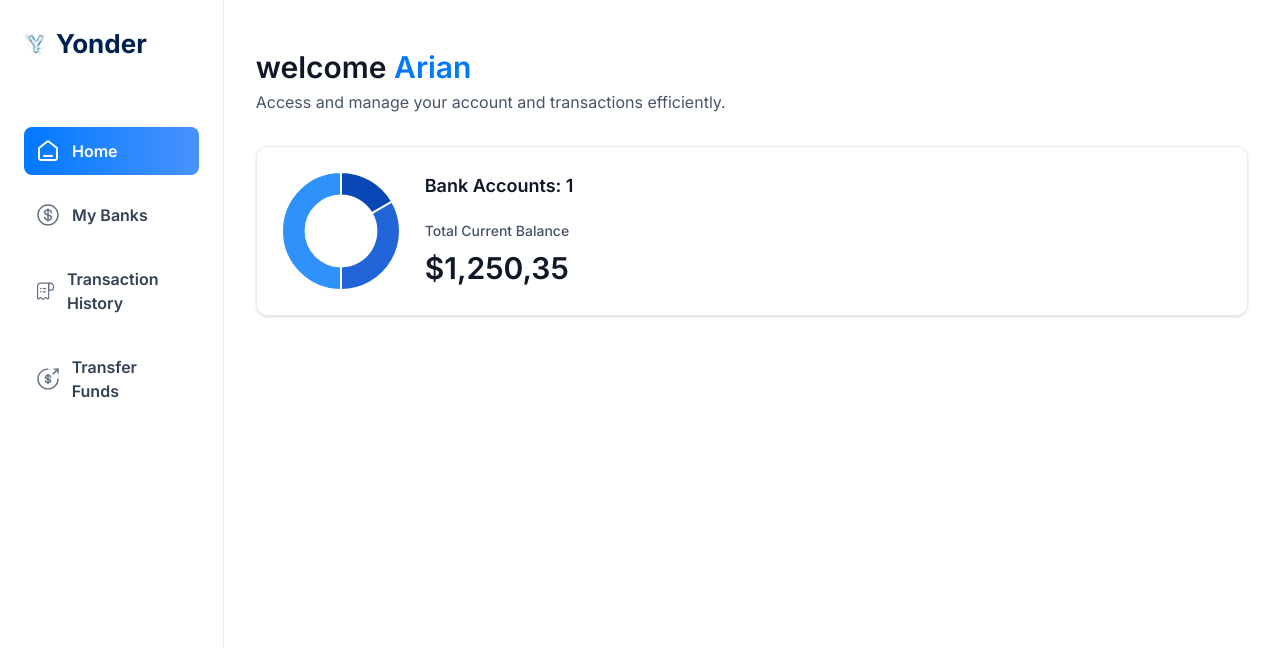
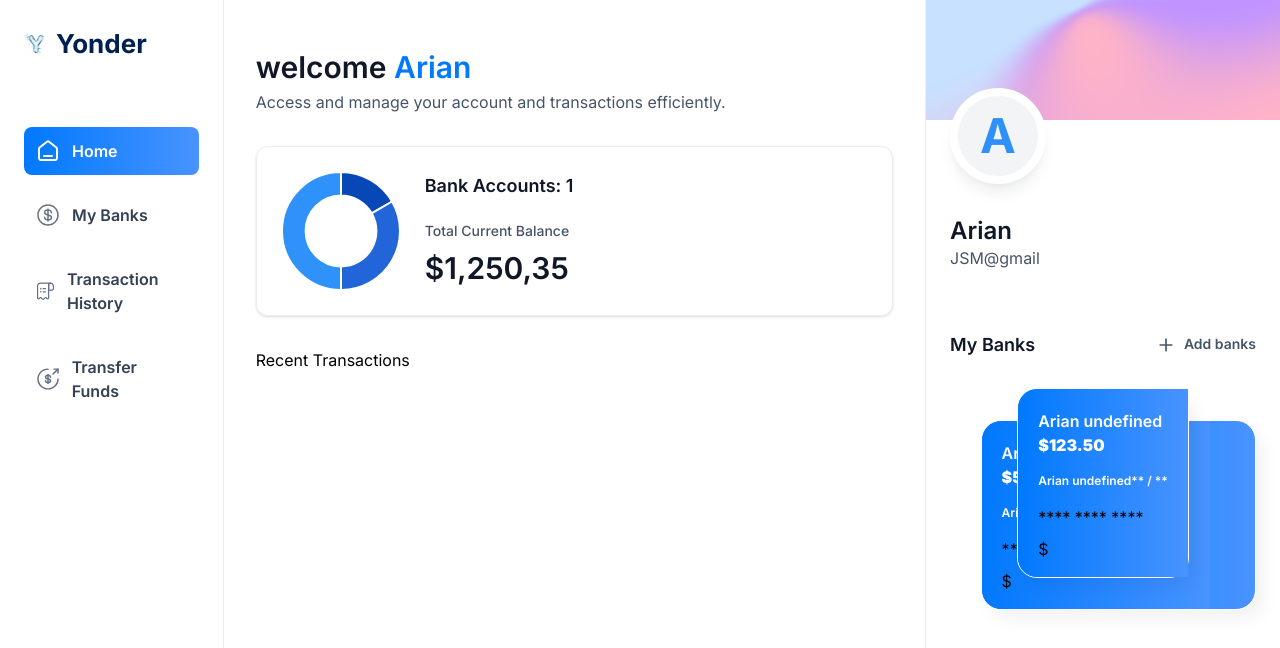
Before and after one commit to Orsini13/Merny-Fintech, a Next.js app: page / in a window 1280 px wide. Shown: the top 648 px of the page. Built offline with nearby package versions, Linux system fonts and the light colour scheme.

Commit message:
implmnt rightsidebar to credcard lvl

```diff
--- a/app/(root)/page.tsx
+++ b/app/(root)/page.tsx
@@ -1,8 +1,9 @@
 import HeaderBox from "@/components/HeaderBox"
+import RightSidebar from "@/components/RightSidebar";
 import TotalBalanceBox from "@/components/TotalBalanceBox";
 
 const Home = () => {
-  const loggedIn = {firstName: 'Arian'};
+  const loggedIn = {firstName: 'Arian', lastname: 'JSM', email: 'JSM@gmail'};
 
   return (
     <section className='home'>
@@ -21,7 +22,15 @@
             totalCurrentBalance={1250.35}
             />
         </header>
+        Recent Transactions
+
       </div>
+
+      <RightSidebar
+          user={loggedIn}
+          transactions={[]}
+          banks={[{currentBalance: 123.50},{currentBalance: 500.50}]}
+        />
     </section>
   )
 }
--- /dev/null
+++ b/components/BankCard.tsx
@@ -0,0 +1,41 @@
+import { formatAmount } from '@/lib/utils'
+import Link from 'next/link'
+import { format } from 'path'
+import React from 'react'
+
+const BankCard = ({ account, userName, showBalance = true }: CreditCardProps) => {
+    return (
+        <div className='flex flex-col'>
+            <Link href="/" className='bank-card'>
+                <div className='bank-card_content'>
+                    <div>
+                        <h1 className='text-16 font-semibold text-white'>
+                            {account.name || userName}
+                        </h1>
+                        <p className='font-ibm-plex-serif font-black text-white'>
+                            {formatAmount(account.currentBalance)}
+                        </p>
+                    </div>
+
+                    <article className='flex flex-col gap-2'>
+                        <div className='flex justify-between'>
+                            <h1 className='text-12 font-semibold text-white'>
+                                {userName}
+                            </h1>
+                            <h2 className='text-12 font-semibold text-white'>
+                                ** / **
+                            </h2>
+                        </div>
+                        <p className='text-14 font-semibold tracking-[1.1px] text-white'></p>
+                        **** **** **** <span className='text-16'>${account.mask}</span>
+                    </article>
+                </div>
+
+
+            </Link>
+
+        </div>
+    )
+}
+
+export default BankCard
--- /dev/null
+++ b/components/RightSidebar.tsx
@@ -0,0 +1,80 @@
+import Image from "next/image"
+import Link from "next/link"
+import BankCard from "./BankCard"
+
+
+const RightSidebar = ({ user, transactions, banks }: RightSidebarProps) => {
+    return (
+        <aside className='right-sidebar'>
+            <section className='flex flex-col pb-8'>
+                <div className='profile-banner' />
+                <div className="profile">
+                    <div className="profile-img">
+                        <span className='text-5xl font-bold text-blue-500'>
+                            {user.firstName[0]}
+                        </span>
+                    </div>
+
+                    <div className='profile-details'>
+                        <h1 className="profile-name">
+                            {user.firstName} {user.lastName}
+                        </h1>
+                        <p className="profile-email">
+                            {user.email}
+                        </p>
+                    </div>
+
+                </div>
+            </section>
+
+            <section className="banks">
+                <div className="flex w-full justify-between">
+                    <h2 className="header-2">
+                        My Banks
+                    </h2>
+
+                    <Link href="/" className="flex gap-2">
+                        <Image
+                            src="/icons/plus.svg"
+                            width={20}
+                            height={20}
+                            alt="plus"
+                        />
+                        <h2 className="text-14 font-semibold text-gray-600">
+                            Add banks
+                        </h2>
+                    </Link>
+                </div>
+
+                {banks?.length > 0 && (
+                    <div className="relative flex flex-col flex-1 items-center justify-center gap-5">
+                        <div className="relative z-10">
+                            <BankCard
+                            key={banks[0].$id}
+                            account={banks[0]}
+                            userName={`${user.firstName} ${user.lastName}`}
+                            showBalance={false}
+                            />
+                        </div>
+                        {banks[1] && (
+                            <div className="absolute right-0 top-8 z-0 w-[90%] ">
+                                <BankCard
+                                    key={banks[1].$id}
+                                    account={banks[1]}
+                                    userName={`${user.firstName} ${user.lastName}`}
+                                    showBalance={false}
+                                />
+                            </div>
+                        )}
+
+                    </div>
+                )}
+            </section>
+
+        </aside>
+
+
+    )
+}
+
+export default RightSidebar
```
